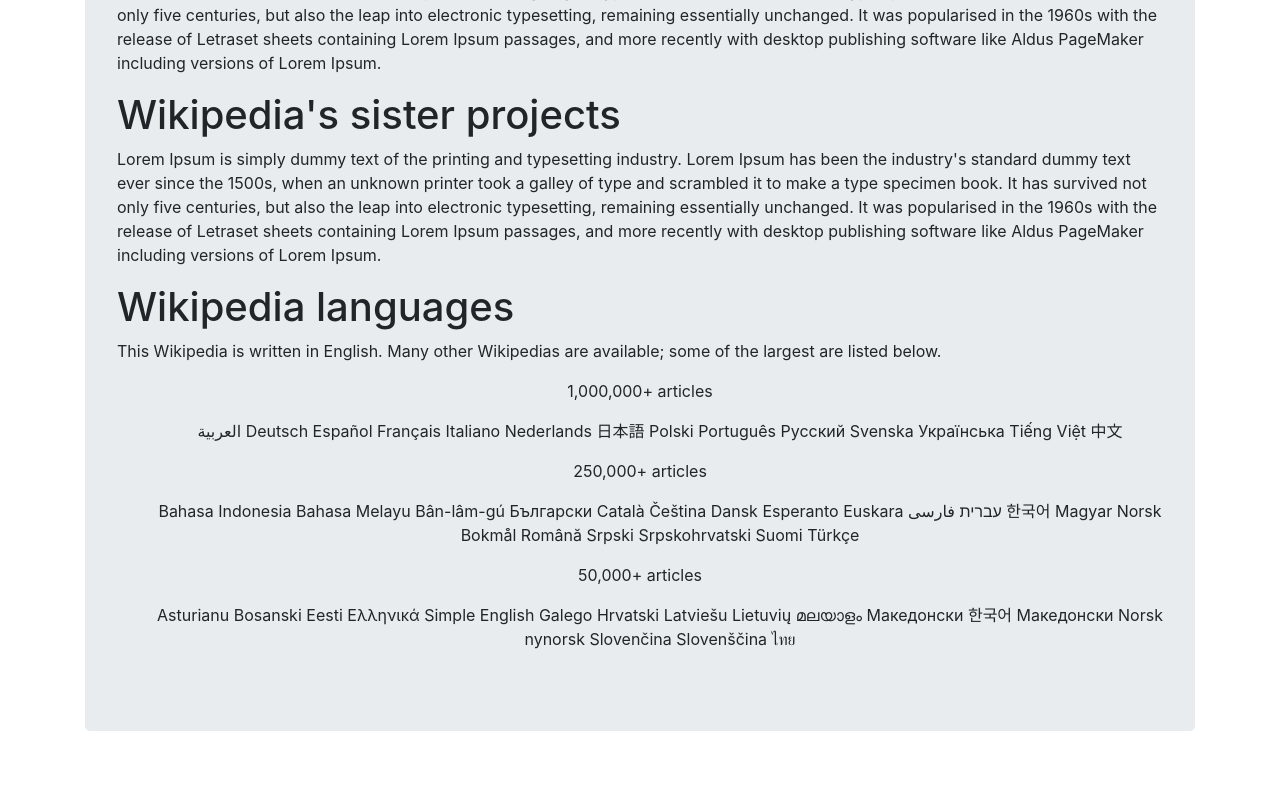
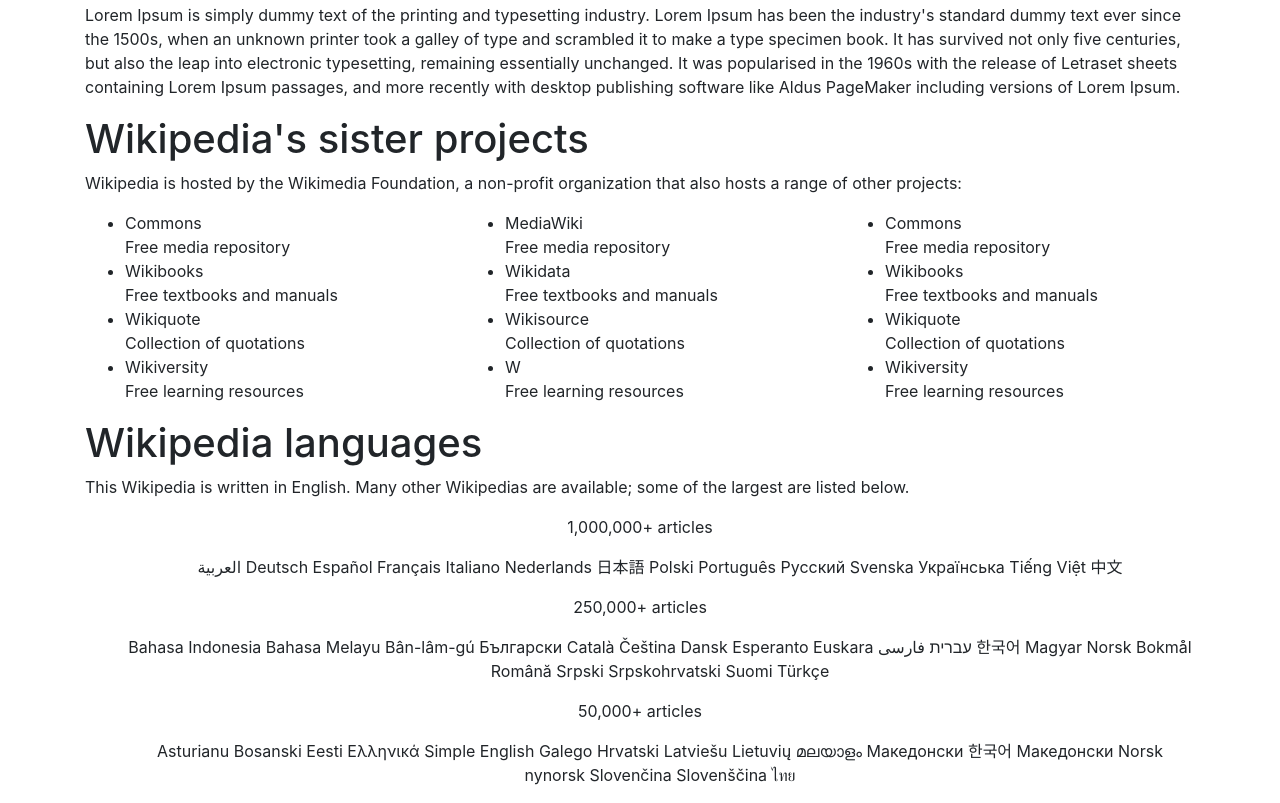
Before and after one commit to KirbyPaint/wikipedia, a plain HTML site: page index.html in a window 1280 px wide. Shown: the part 1218-2021 px from the top of the page. Before the commit the page ends 1949 px from the top, so only its background shows below. Drawn offline with Linux system fonts and the light colour scheme.

Commit message:
correct issue with sidebar formatting, continue to add to overall project
Co-authored-by: Glen Buck <glenbuck503@gmail.com>

```diff
--- a/css/styles.css
+++ b/css/styles.css
@@ -13,7 +13,11 @@
 
 .sidebar {
 	float: left;
+	padding: 2px;
 	width: 10%;
+	font-size: 14px;
+	border: 2px solid green;
+	background-color: white;
 }
 
 ul#languages-one li {
@@ -39,8 +43,3 @@
 	float: right;
 
 }
-
-.sidebar {
-	font-size: 14px;
-	/* background-color: #a3a3a3; */
-}
--- a/index.html
+++ b/index.html
@@ -45,7 +45,7 @@
           </div>
         </div>
       </div>
-
+  </div>
     <div class="row">
       <div class="col-7">
         <h1>From today's featured article</h1>
@@ -82,7 +82,33 @@
     <div class="row">
       <div class="col-12">
         <h1>Wikipedia's sister projects</h1>
-        <p>Lorem Ipsum is simply dummy text of the printing and typesetting industry. Lorem Ipsum has been the industry's standard dummy text ever since the 1500s, when an unknown printer took a galley of type and scrambled it to make a type specimen book. It has survived not only five centuries, but also the leap into electronic typesetting, remaining essentially unchanged. It was popularised in the 1960s with the release of Letraset sheets containing Lorem Ipsum passages, and more recently with desktop publishing software like Aldus PageMaker including versions of Lorem Ipsum.</p>
+        <p>Wikipedia is hosted by the Wikimedia Foundation, a non-profit organization that also hosts a range of other projects:</p>
+        <div class="row">
+          <div class="col-4">
+            <ul>
+              <li>Commons<br>Free media repository</li>
+              <li>Wikibooks<br>Free textbooks and manuals</li>
+              <li>Wikiquote<br>Collection of quotations</li>
+              <li>Wikiversity<br>Free learning resources</li>
+            </ul>
+          </div>
+          <div class="col-4">
+            <ul>
+              <li>MediaWiki<br>Free media repository</li>
+              <li>Wikidata<br>Free textbooks and manuals</li>
+              <li>Wikisource<br>Collection of quotations</li>
+              <li>W<br>Free learning resources</li>
+            </ul>
+          </div>
+          <div class="col-4">
+            <ul>
+              <li>Commons<br>Free media repository</li>
+              <li>Wikibooks<br>Free textbooks and manuals</li>
+              <li>Wikiquote<br>Collection of quotations</li>
+              <li>Wikiversity<br>Free learning resources</li>
+            </ul>
+          </div>
+        </div>
       </div>
     </div>
     <div class="row">
```
Lines whose indentation alone changed are shown as unchanged.
